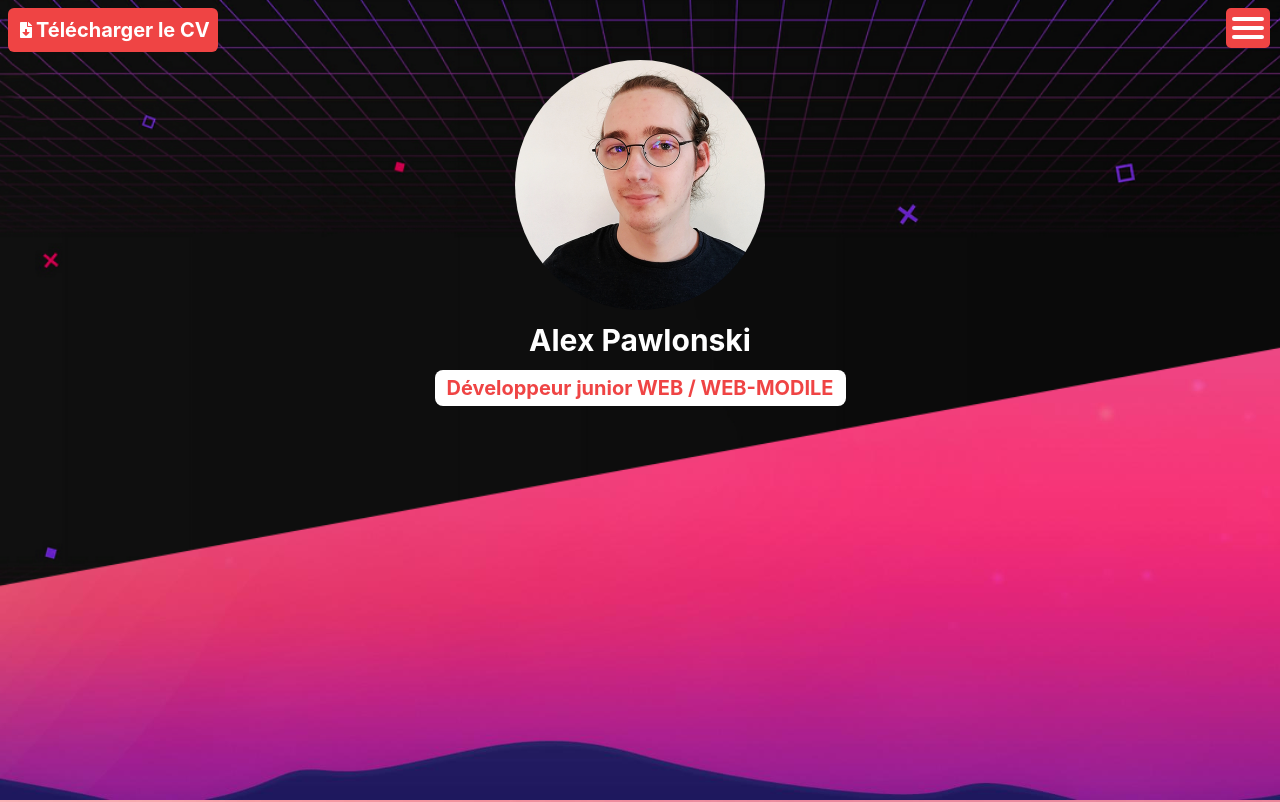
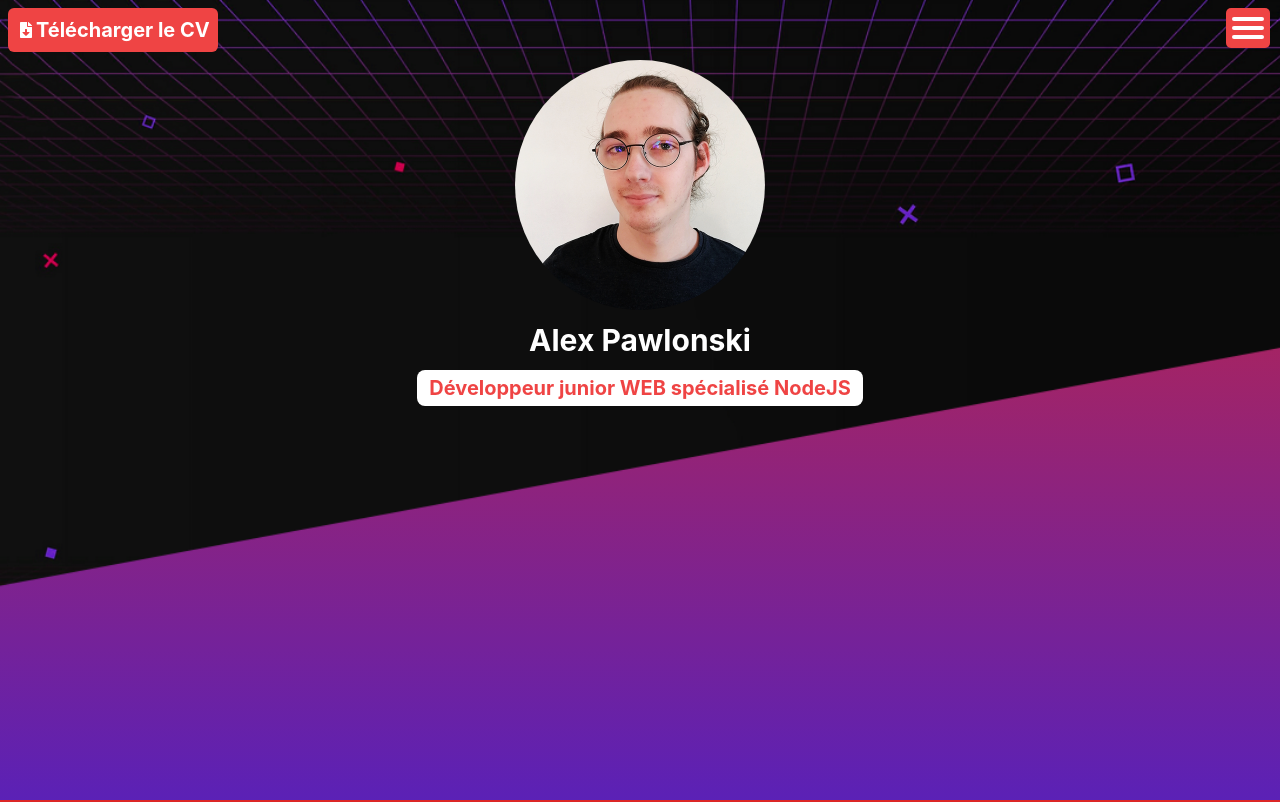
Before and after one commit to AlexPawlonski/Site_CV, a React (Create React App) app: page / in a window 1280 px wide. Shown: the top 802 px of the page. Built offline with nearby package versions, Linux system fonts and the light colour scheme.

Commit message:
update background and style

```diff
--- a/src/App.js
+++ b/src/App.js
@@ -82,11 +82,11 @@ function App() {
   };
 
   return (
-    <div id="wrapper" style={sectionStyle} className="App flex flex-col my-0 mx-auto bg-fixed bg-cover">
+    <div id="wrapper"  className="App flex flex-col my-0 mx-auto bg-fixed bg-cover bg-gradient-to-b from-red-600 to-purple-800">
 
       <Header data={{
         name: "Alex Pawlonski",
-        subTitle: "Développeur junior WEB / WEB-MODILE",
+        subTitle: "Développeur junior WEB spécialisé NodeJS",
         bgImg: imgFondHeader,
         ProfilImg: {
           src: imgP,
@@ -218,7 +218,7 @@ function App() {
         {
           title:"Compétence",
           value:"skill",
-          color: "blue",
+          color: "red",
           id: 2,
           dataSkill:{
              pannelSkill :{
@@ -684,8 +684,7 @@ function App() {
         info: {
           title: "Développeur web junior en recherche d'emploi",
           text: [
-            "Si ce site vous a convaincu,  un embauché n'hésitez pas à me contacter,  je me ferai un plaisir de vous répondre et pourquoi pas de vous rencontrer.",
-            "Passionné par la technologie et le développement, j'aime m'investir dans un projet et réaliser un travail de qualité."
+            "Si ce site vous a convaincu à m'enbaucher n'hésitez pas à me contacter,  je me ferai un plaisir de vous répondre et pourquoi pas de vous rencontrer.",
           ],
         },
         name: "Alex PAWLONSKI",
--- a/src/components/molecules/SlideShow.js
+++ b/src/components/molecules/SlideShow.js
@@ -8,7 +8,7 @@ import Img from '../atoms/Img.js'
 export const SlideShow = ({ data , ...props }) => {
   console.log(data);
   return(
-    <Carousel showStatus={false} showThumbs={false}>
+    <Carousel showStatus={false} showThumbs={false} autoPlay={true} infiniteLoop={true} interval={4000}>
         {data.map( data => <div className=""><Img type="slideShow" data={data}/></div>)}
     </Carousel>
   )
```
Also changed, not shown: src/dl/cvDéveloppeur.png, 1 other file (tests, documents, lock files or other folders).
